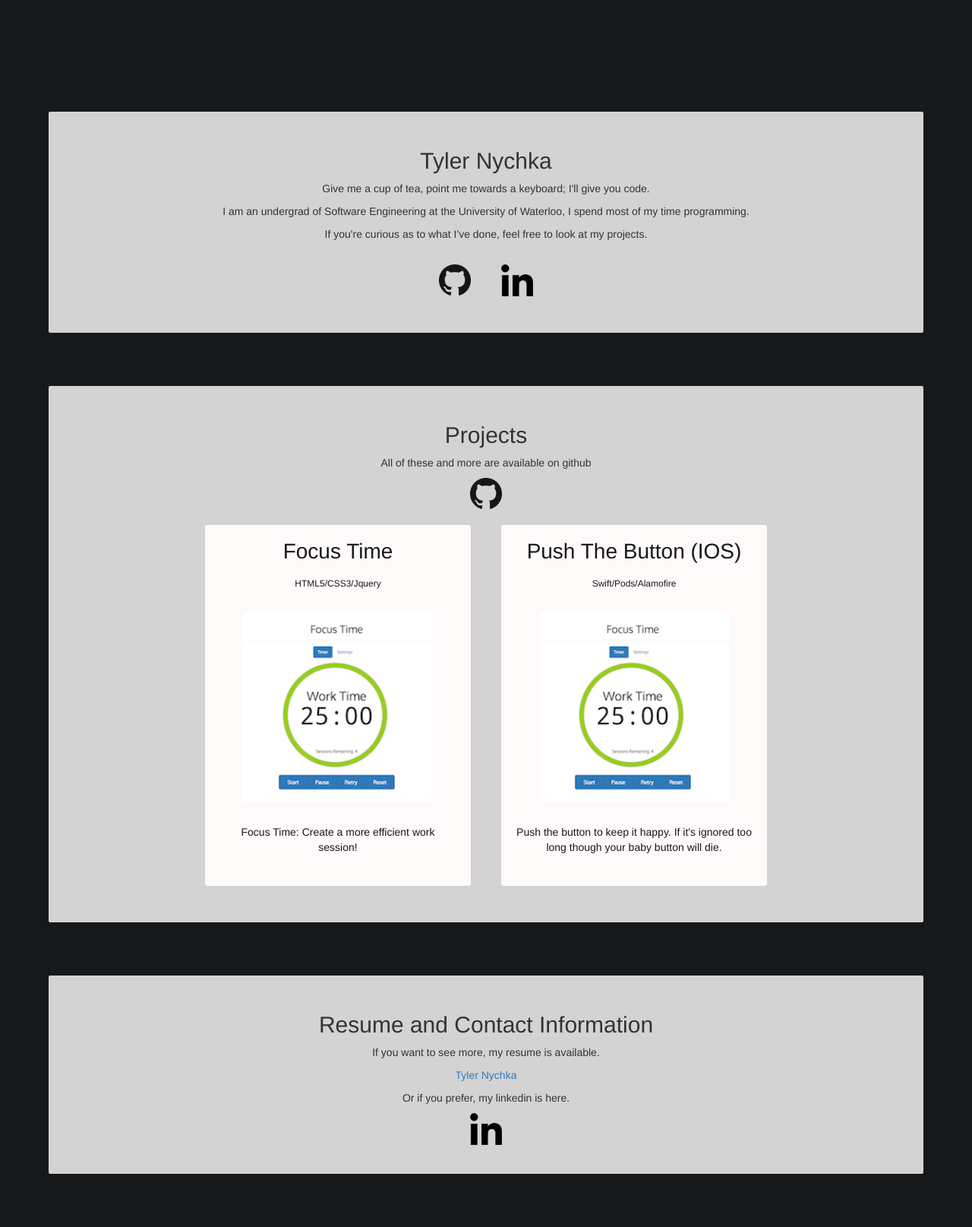
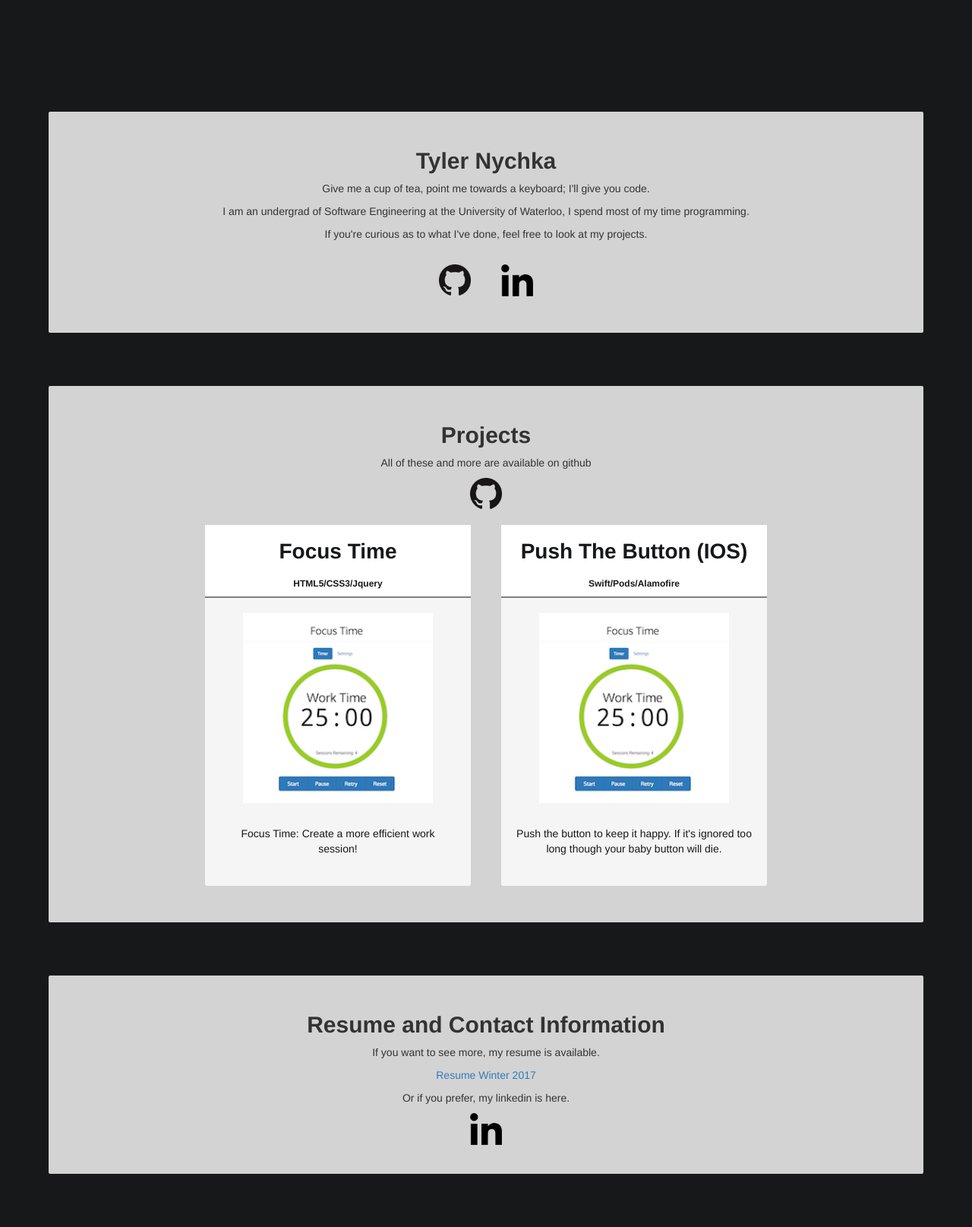
Before and after one commit to TNychka/FocusTime, a PHP site: page /index.html in a window 1280 px wide. Shown: the part 751-2366 px from the top of the page at 76% size. Run offline with PHP 8.4, Linux system fonts and the light colour scheme; some libraries are stand-ins or nearby versions.

```diff
--- a/index.html
+++ b/index.html
@@ -35,7 +35,7 @@
 
 <!--about-->
 <div id="About" class="info container">
-    <h2>Tyler Nychka</h2>
+    <h2><b>Tyler Nychka</b></h2>
     <div>
         <p>Give me a cup of tea, point me towards a keyboard; I'll give you code.</p>
         <p>I am an undergrad of Software Engineering at the University of Waterloo, I spend most of my time programming.
@@ -50,7 +50,7 @@
 </div>
 
 <div id="Projects" class="info container">
-    <h2>Projects</h2>
+    <h2><b>Projects</b></h2>
     <div>
         <p>All of these and more are available on github</p>
         <a class="info-link" href="https://github.com/TNychka"><img src="lib/GitHub-Mark-64px.png"
@@ -60,8 +60,8 @@
             <a href="http://tnychka.github.io" target="_blank">
                 <div class="project">
                     <div class="project-title">
-                        <h4>Focus Time</h4>
-                        <h6>HTML5/CSS3/Jquery</h6>
+                        <h4><b>Focus Time</b></h4>
+                        <h6><b>HTML5/CSS3/Jquery</b></h6>
                     </div>
                     <img class="project-image" src="lib/tnychkaio.png">
                     <p>Focus Time: Create a more efficient work session!</p>
@@ -72,8 +72,8 @@
             <a href="https://github.com/TNychka/PushTheButtonIOS" target="_blank">
                 <div class="project">
                     <div class="project-title">
-                        <h4>Push The Button (IOS)</h4>
-                        <h6>Swift/Pods/Alamofire</h6>
+                        <h4><b>Push The Button (IOS)</b></h4>
+                        <h6><b>Swift/Pods/Alamofire</b></h6>
                     </div>
                     <img class="project-image" src="lib/tnychkaio.png">
                     <p>Push the button to keep it happy. If it's ignored too long though your baby button will die.</p>
@@ -85,10 +85,10 @@
 </div>
 
 <div id="Contact" class="info container">
-    <h2>Resume and Contact Information</h2>
+    <h2><b>Resume and Contact Information</b></h2>
     <div>
         <p>If you want to see more, my resume is available.</p>
-        <a href="lib/hostedResume.pdf">Tyler Nychka</a>
+        <a href="lib/hostedResume.pdf">Resume Winter 2017</a>
         <p></p>
         <p>Or if you prefer, my linkedin is here.</p>
         <a class="info-link" href="https://ca.linkedin.com/in/tylernychka">
--- a/stylesheet.css
+++ b/stylesheet.css
@@ -99,17 +99,11 @@ p {
 .project {
     width: 350px;
     height: 475px;
-    background-color: snow;
+    background-color: whitesmoke;
     margin: 20px;
     border-radius: 3px;
     text-decoration: none;
     color: RGB(23, 24, 26)
-}
-
-.project:hover {
-    background-color: RGB(23, 24, 26);
-    color: snow;
-    text-decoration: none;
 }
 
 .project-image {
@@ -119,6 +113,14 @@ p {
     height: 250px;
 }
 
+.project-title {
+    background-color: white;
+    border-bottom: solid;
+    border-color: gray;
+    border-width: 2px;
+}
+
+
 .project-title > h4 {
     padding-top: 20px;
     margin: 20px;
@@ -126,6 +128,7 @@ p {
     line-break: auto;
     font-size: 2em;
 }
+
 .project-title > h6 {
     width: inherit;
 }
```
